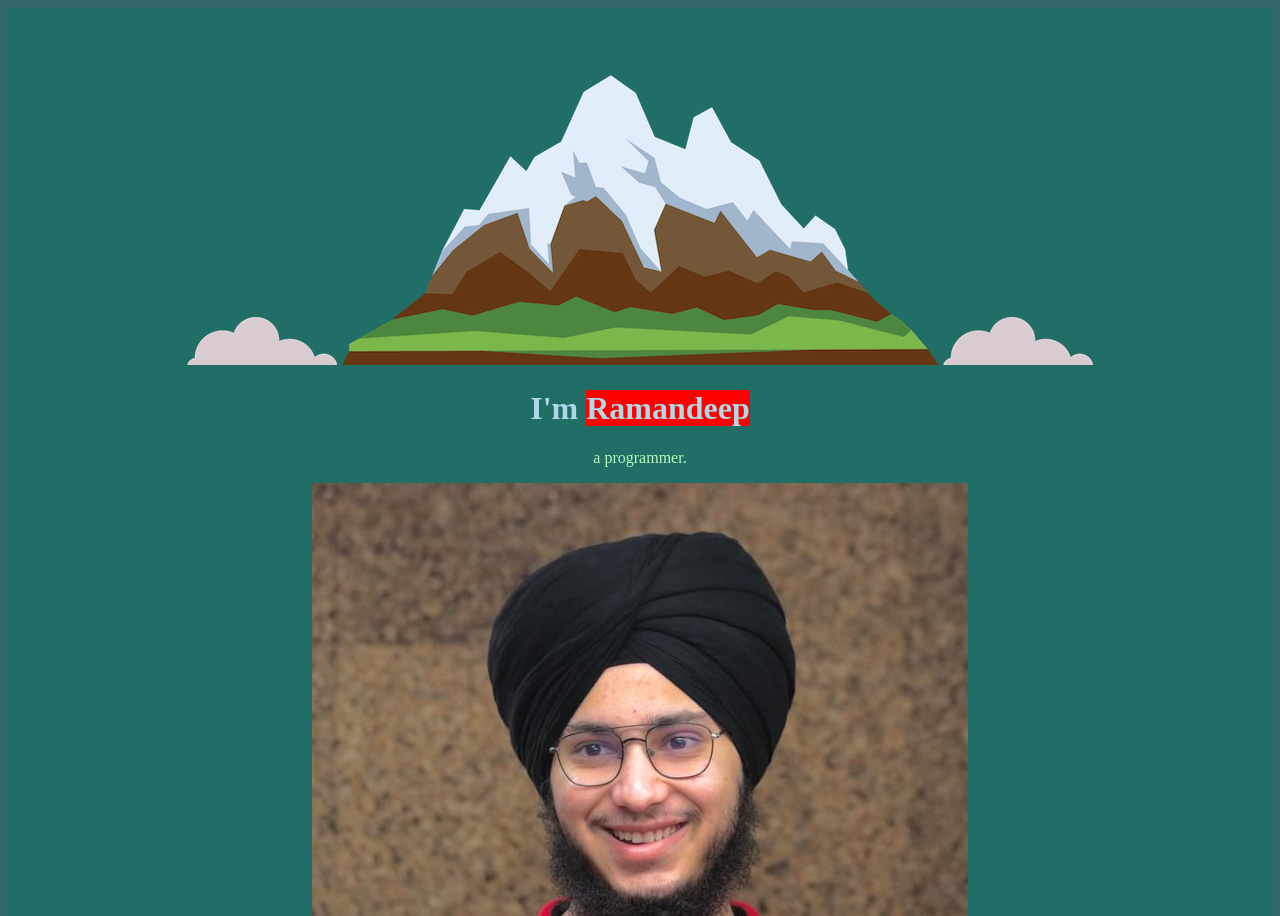
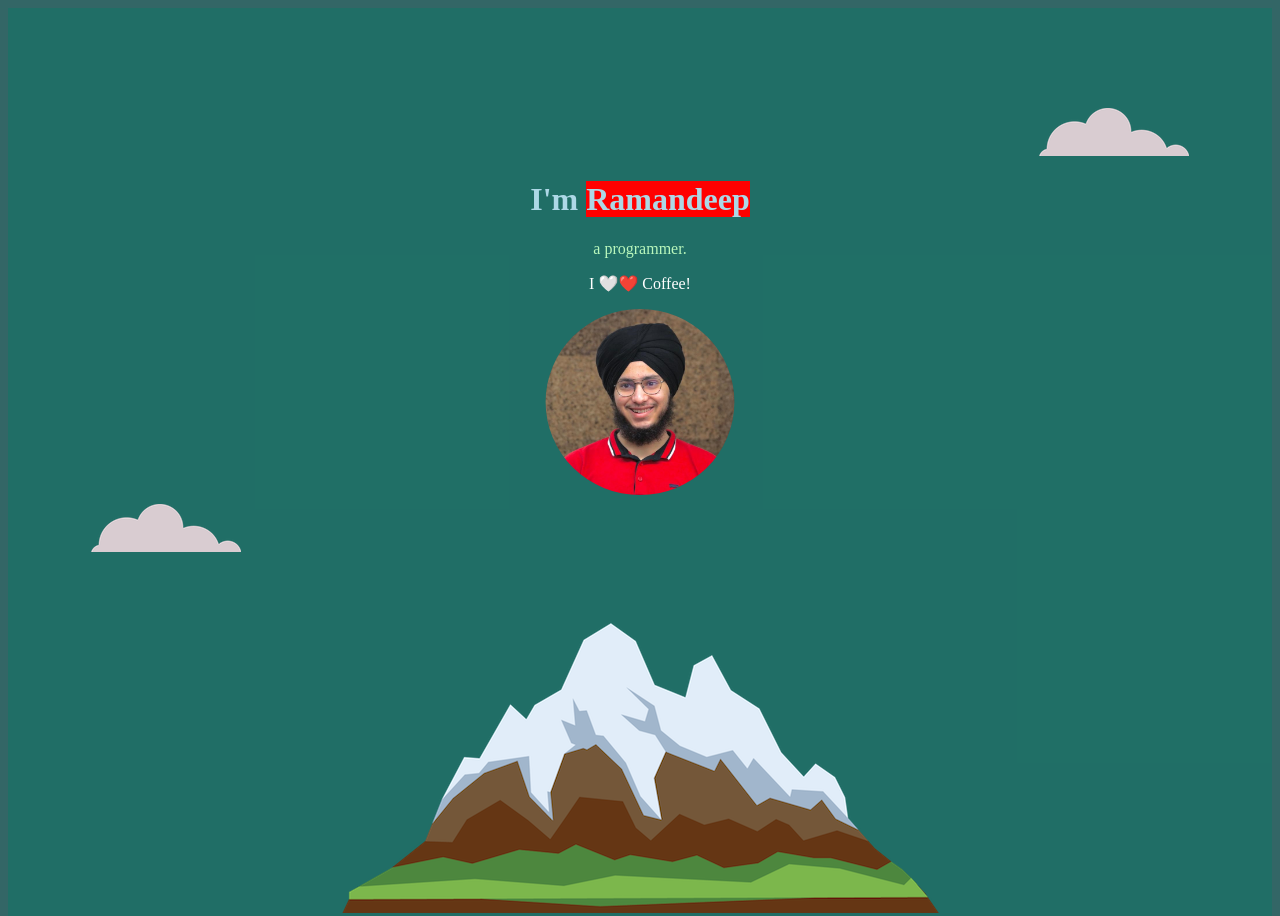
Before and after one commit to RamandeepSingh2402/portfolio, a plain HTML site: page index.html in a window 1280 px wide. Shown: the top 916 px of the page. Drawn offline with Linux system fonts and the light colour scheme.

Commit message:
created more changes regarding the alignment of pictures

```diff
--- a/css/styles.css
+++ b/css/styles.css
@@ -1,7 +1,24 @@
 .top-container{
     background-color: #007d6661;
+    position: relative;
+    padding-top: 100px;
 }
-
+#ramandeep{
+    border-radius: 50%;
+    height: 15%;
+    width: 15%;
+    padding-left: 15%;
+    padding-right: 15%;
+}
+#first-cloud{
+    display: absolute;
+    margin-left: 75%;
+}
+#second-cloud{
+    display: absolute;
+    margin-right: 75%;
+    padding-top: 5px;
+}
 /* #first-cloud, #mountain{
     display: inline-block;
     margin-left: 0;
--- a/index.html
+++ b/index.html
@@ -9,14 +9,12 @@
     <body>
       <div class="top-container">
         <img src="img/cloud.png" alt="cloud-img" id="first-cloud">
-        <img src="img/mountain.png" alt="mountain-img" id="mountain">
-
-        <img src="img/cloud.png" alt="cloud-img" id="second-cloud">
         <h1>I'm <span style="background-color:red">Ramandeep</h1>
           <p id = "programmer">a programmer.</p>
-          <img src="img/my_Image.jpeg" alt="Ramandeep's Photo" id="ramandeep">
-
           <p id ="coffee">I 🤍❤️ Coffee!</p>
+        <img src="img/my_Image.jpeg" alt="Ramandeep's Photo" id="ramandeep">
+        <img src="img/cloud.png" alt="cloud-img" id="second-cloud">
+        <img src="img/mountain.png" alt="mountain-img" id="mountain">
           <hr>
           <hr>
           <p id="student">A sophomore student CS student at Dalhousie University</p>
```
